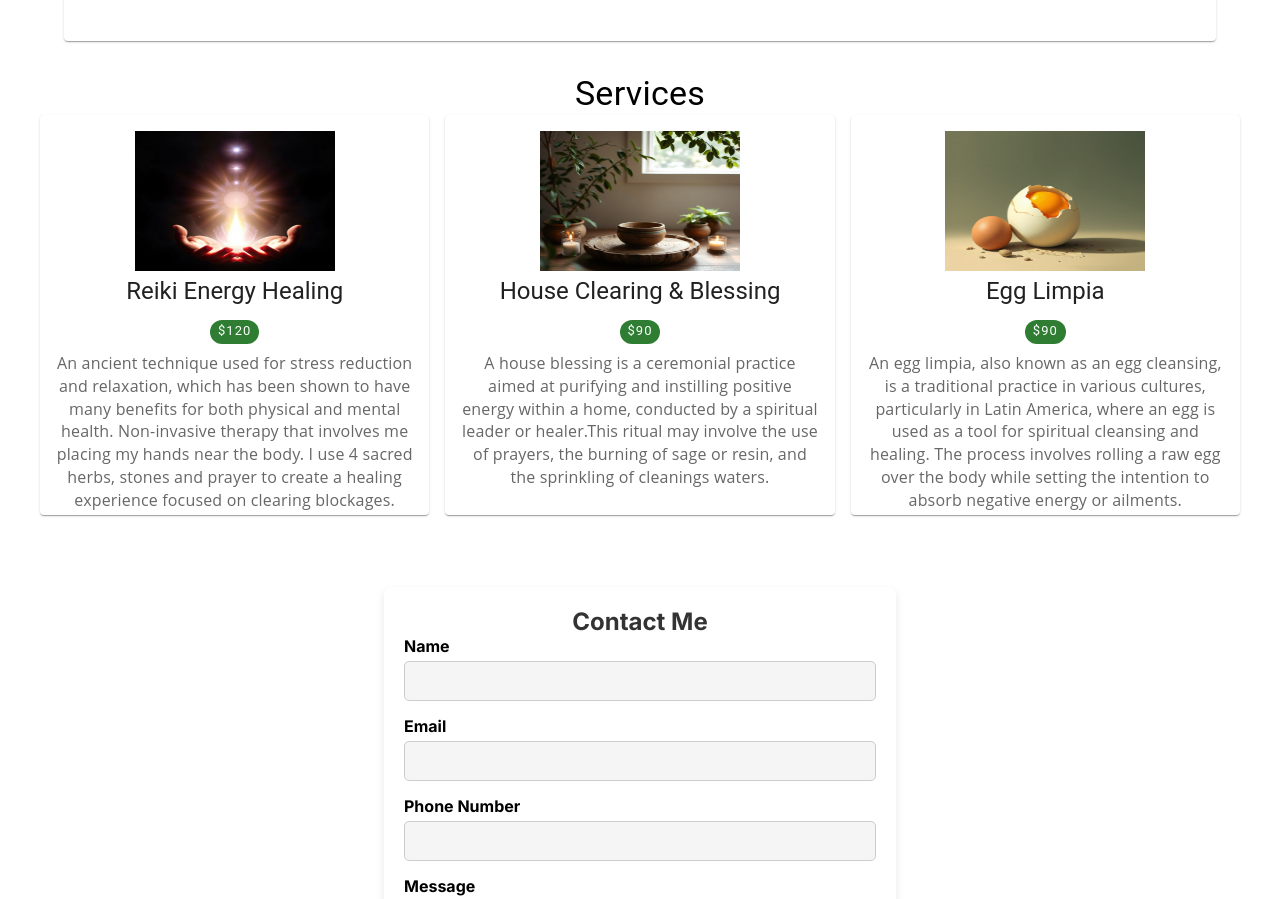
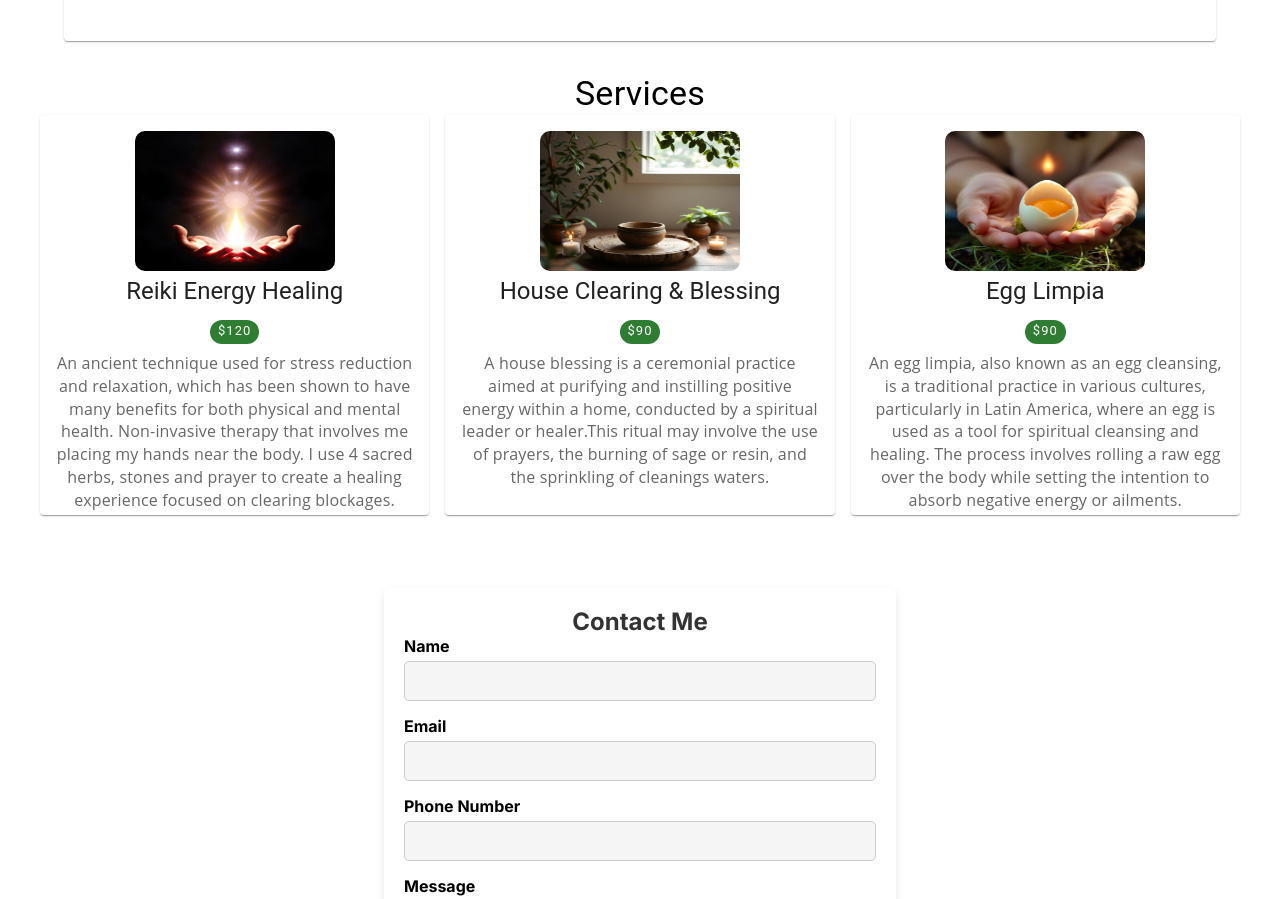
Before and after one commit to GreenUpBuddy/MelSite, a Next.js app: page / in a window 1280 px wide. Shown: the part 908-1807 px from the top of the page. Built offline with nearby package versions, Linux system fonts and the light colour scheme.

Commit message:
img update

```diff
--- a/src/app/components/card.js
+++ b/src/app/components/card.js
@@ -20,6 +20,7 @@ export const DataCard = (props) => {
               component="img"
               height="140"
               width="200"
+              style={{borderRadius: "10px",}}
               src={props.image}
               alt="green iguana"
             />
```
Also changed, not shown: public/images/egg.jpeg.
